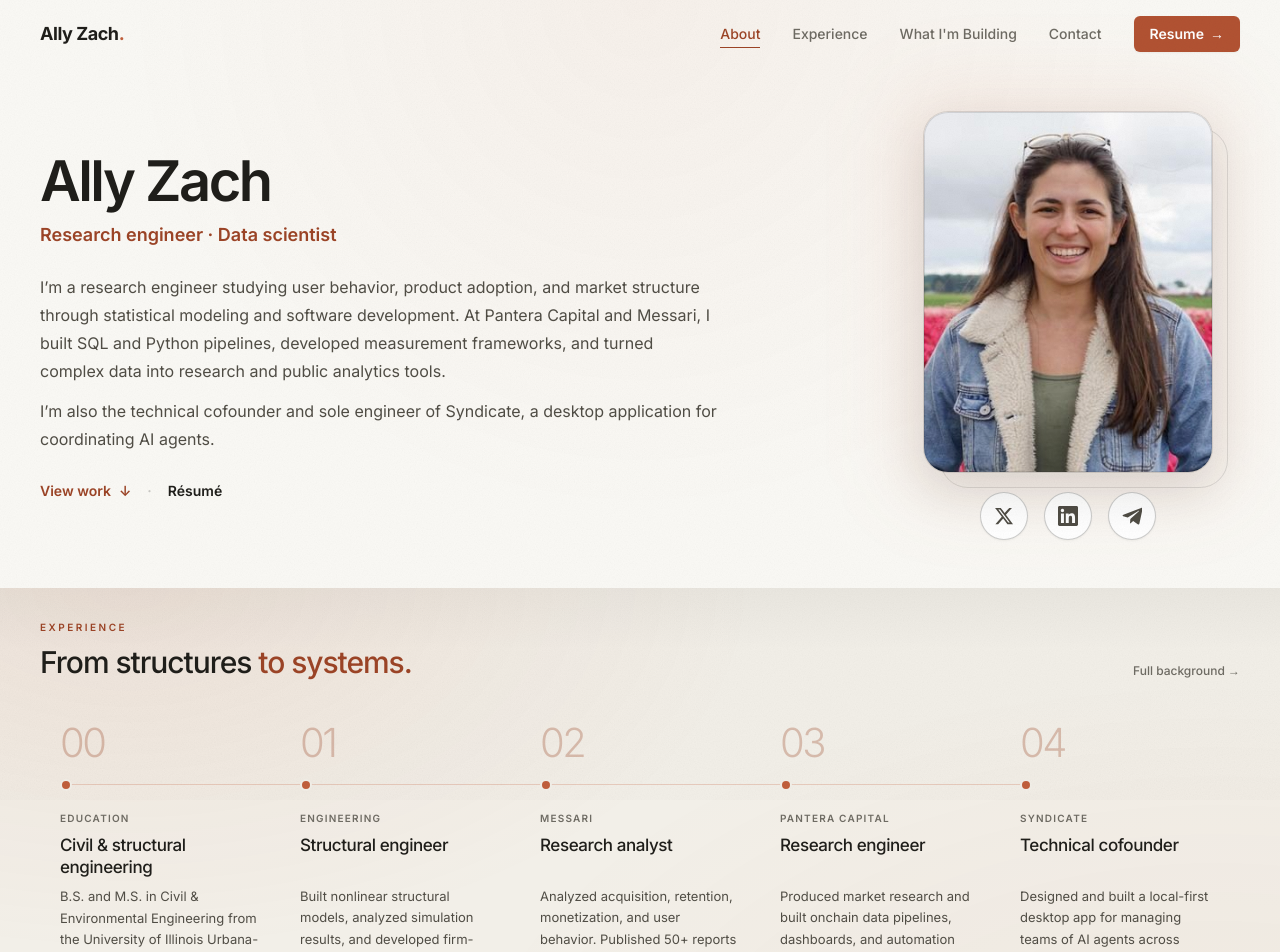
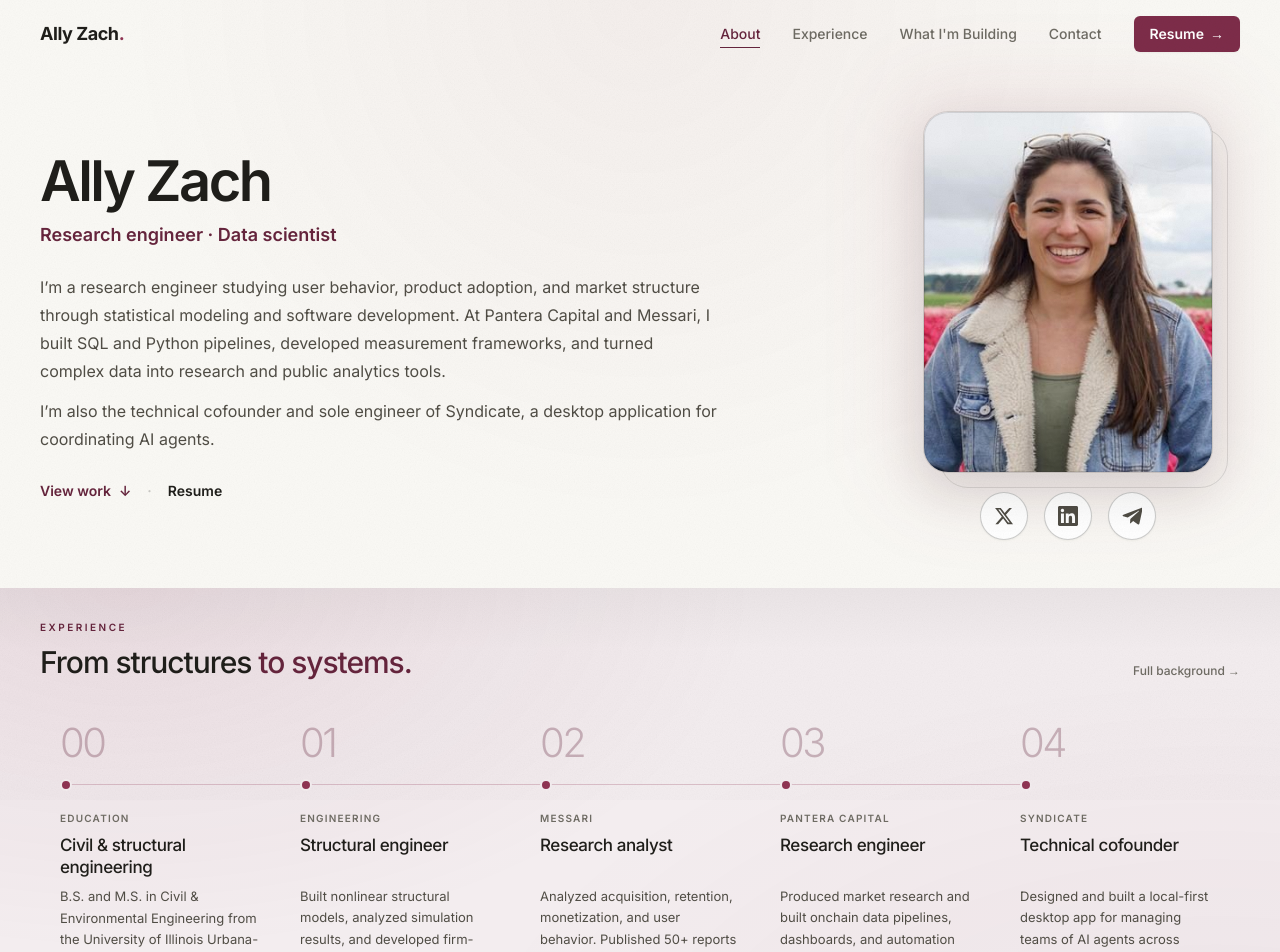
Before and after one commit to allysyndicate/portfolio, a Next.js app: page / in a window 1280 px wide. Shown: the top 952 px of the page. Built offline with nearby package versions, Linux system fonts and the light colour scheme.

Commit message:
Switch to burgundy accents and simplify Resume labels

```diff
--- a/src/app/globals.css
+++ b/src/app/globals.css
@@ -4,14 +4,15 @@
   /* Warm Editorial Light palette (single source of truth). */
   --paper: #FAF9F5;           /* page background - warm ivory */
   --paper-elev: #FFFFFF;      /* cards / elevated surfaces */
-  --paper-tint: #F2EFE8;      /* soft alternate band */
+  --paper-tint: #F3EDEF;      /* soft alternate band */
   --ink: #1F1E1A;             /* headings, strong text */
   --body: #504D45;            /* body text (~7:1 on paper) */
   --muted: #6E6B63;           /* secondary/meta text (~4.9:1 on paper, ≥4.5:1 on tint) */
-  /* Primary action / global accent: terracotta. */
-  --accent: #C15F3C;          /* icons, large text, fills */
-  --accent-strong: #9C4426;   /* small text links, hovers (AA on paper) */
-  --accent-tint: rgba(193, 95, 60, 0.09);
+  /* Burgundy accent palette. */
+  --accent: #8F3453;          /* icons and decorative accents */
+  --accent-strong: #65243C;   /* links and hover states */
+  --accent-button: #7D2C49;   /* solid buttons with white text */
+  --accent-tint: color-mix(in srgb, var(--accent) 9%, transparent);
   --line: rgba(31, 30, 26, 0.12);        /* hairline borders */
   --line-strong: rgba(31, 30, 26, 0.22); /* emphasis borders */
   --shadow-soft: 0 1px 2px rgba(31, 30, 26, 0.05);
@@ -76,20 +77,18 @@ body::after {
   background-size: 160px 160px;
 }
 
-/* Tinted band surface: the alternating --paper-tint sections get soft
-   terracotta blooms in opposite corners plus faint edge shading - warm light
-   on paper, depth without a repeating pattern. */
+/* Soft accent blooms and edge shading on alternating bands. */
 .band-tint {
   background-color: var(--paper-tint);
   background-image:
     radial-gradient(
       900px 520px at 10% 0%,
-      rgba(193, 95, 60, 0.09),
+      var(--accent-tint),
       transparent 70%
     ),
     radial-gradient(
       1100px 620px at 95% 100%,
-      rgba(193, 95, 60, 0.06),
+      color-mix(in srgb, var(--accent) 6%, transparent),
       transparent 70%
     ),
     linear-gradient(
@@ -105,7 +104,7 @@ body::after {
 .glow-bg {
   background: radial-gradient(
     650px at var(--mx, 50%) var(--my, 0%),
-    rgba(193, 95, 60, 0.05),
+    color-mix(in srgb, var(--accent) 5%, transparent),
     transparent 80%
   );
 }
--- a/src/app/opengraph-image.tsx
+++ b/src/app/opengraph-image.tsx
@@ -5,7 +5,7 @@ export const alt =
 export const size = { width: 1200, height: 630 };
 export const contentType = "image/png";
 
-/* Static share card on the site palette (warm ivory + terracotta),
+/* Static share card on the site palette (warm ivory + burgundy),
    generated at build time. */
 export default function Image() {
   return new ImageResponse(
@@ -20,7 +20,7 @@ export default function Image() {
           padding: "80px 96px",
           backgroundColor: "#FAF9F5",
           backgroundImage:
-            "radial-gradient(900px 500px at 85% 0%, rgba(193, 95, 60, 0.12), transparent 70%)",
+            "radial-gradient(900px 500px at 85% 0%, rgba(143, 52, 83, 0.12), transparent 70%)",
           fontFamily: "sans-serif",
         }}
       >
@@ -31,7 +31,7 @@ export default function Image() {
             fontWeight: 700,
             letterSpacing: "0.3em",
             textTransform: "uppercase",
-            color: "#9C4426",
+            color: "#65243C",
           }}
         >
           Research Engineer · Data Scientist
--- a/src/app/resume/page.tsx
+++ b/src/app/resume/page.tsx
@@ -6,8 +6,8 @@ import ResumeViewer from "@/components/ResumeViewer";
 import { resumePdfHref } from "@/components/resume-data";
 
 export const metadata: Metadata = {
-  title: "Résumé · Ally Zach",
-  description: "Ally Zach’s résumé: research engineering, data science, and software development.",
+  title: "Resume · Ally Zach",
+  description: "Ally Zach’s resume: research engineering, data science, and software development.",
   alternates: { canonical: "/resume" },
 };
 
@@ -26,7 +26,7 @@ export default function ResumePage() {
         <div className="mt-6 flex flex-wrap items-end justify-between gap-5">
           <div>
             <h1 className="text-3xl font-semibold tracking-[-0.035em] text-[var(--ink)] sm:text-4xl">
-              Résumé
+              Resume
             </h1>
             <p className="mt-2 text-sm text-[var(--body)]">
               Ally Zach · Research engineer · Data scientist
@@ -35,13 +35,13 @@ export default function ResumePage() {
           <a
             href={resumePdfHref}
             download="Alexandra_Zach_Resume.pdf"
-            className="inline-flex min-h-11 items-center gap-2 rounded-md bg-[#B25232] px-4 py-2.5 text-sm font-semibold text-white shadow-[var(--shadow-soft)] transition-colors hover:bg-[var(--accent-strong)] focus-visible:outline-2 focus-visible:outline-offset-4 focus-visible:outline-[var(--accent)] sm:min-h-0"
+            className="inline-flex min-h-11 items-center gap-2 rounded-md bg-[var(--accent-button)] px-4 py-2.5 text-sm font-semibold text-white shadow-[var(--shadow-soft)] transition-colors hover:bg-[var(--accent-strong)] focus-visible:outline-2 focus-visible:outline-offset-4 focus-visible:outline-[var(--accent)] sm:min-h-0"
           >
             Download PDF <span aria-hidden>↓</span>
           </a>
         </div>
         <section
-          aria-label="Résumé document"
+          aria-label="Resume document"
           className="mt-8 overflow-hidden rounded-2xl border border-[var(--line)] bg-[var(--paper-elev)] shadow-[var(--shadow-card)]"
         >
           <ResumeViewer />
--- a/src/components/Hero.tsx
+++ b/src/components/Hero.tsx
@@ -339,7 +339,7 @@ export default function Hero() {
               href={resumeHref}
               className="inline-flex min-h-11 items-center rounded-sm text-[var(--ink)] hover:text-[var(--accent-strong)] hover:underline hover:underline-offset-4 focus-visible:outline-2 focus-visible:outline-offset-4 focus-visible:outline-[var(--accent)] sm:min-h-0"
             >
-              Résumé
+              Resume
             </a>
           </Reveal>
         </div>
--- a/src/components/NavBar.tsx
+++ b/src/components/NavBar.tsx
@@ -108,7 +108,7 @@ export default function NavBar({ isResumePage = false }: { isResumePage?: boolea
           <Link
             href={resumeHref}
             aria-current={isResumePage ? "page" : undefined}
-            className="group inline-flex items-center gap-1.5 rounded-md bg-[#B25232] px-4 py-2 text-sm font-semibold text-white shadow-[var(--shadow-soft)] transition-colors duration-150 ease-[var(--ease-out)] hover:bg-[var(--accent-strong)]"
+            className="group inline-flex items-center gap-1.5 rounded-md bg-[var(--accent-button)] px-4 py-2 text-sm font-semibold text-white shadow-[var(--shadow-soft)] transition-colors duration-150 ease-[var(--ease-out)] hover:bg-[var(--accent-strong)]"
           >
             Resume
             <span
@@ -125,7 +125,7 @@ export default function NavBar({ isResumePage = false }: { isResumePage?: boolea
             href={resumeHref}
             onClick={() => setMenuOpen(false)}
             aria-current={isResumePage ? "page" : undefined}
-            className="group inline-flex min-h-11 items-center gap-1.5 rounded-md bg-[#B25232] px-4 py-2 text-sm font-semibold text-white shadow-[var(--shadow-soft)] transition-colors duration-150 ease-[var(--ease-out)] hover:bg-[var(--accent-strong)]"
+            className="group inline-flex min-h-11 items-center gap-1.5 rounded-md bg-[var(--accent-button)] px-4 py-2 text-sm font-semibold text-white shadow-[var(--shadow-soft)] transition-colors duration-150 ease-[var(--ease-out)] hover:bg-[var(--accent-strong)]"
           >
             Resume
             <span
--- a/src/components/ResumeViewer.module.css
+++ b/src/components/ResumeViewer.module.css
@@ -45,5 +45,5 @@
 
 .textLayer ::selection {
   color: transparent;
-  background: rgba(193, 95, 60, 0.25);
+  background: color-mix(in srgb, var(--accent) 25%, transparent);
 }
--- a/src/components/ResumeViewer.tsx
+++ b/src/components/ResumeViewer.tsx
@@ -78,7 +78,7 @@ export default function ResumeViewer() {
         const sheet = owner.createElement("div");
         sheet.className = styles.page;
         sheet.setAttribute("role", "group");
-        sheet.setAttribute("aria-label", `Résumé page ${number} of ${pdf.numPages}`);
+        sheet.setAttribute("aria-label", `Resume page ${number} of ${pdf.numPages}`);
         sheet.style.width = `${viewport.width}px`;
         sheet.style.height = `${viewport.height}px`;
         sheet.style.setProperty("--total-scale-factor", `${viewport.scale * viewport.userUnit}`);
@@ -146,8 +146,8 @@ export default function ResumeViewer() {
         </p>
       )}
       <div ref={viewportRef} aria-busy={rendering && !error} className="min-w-0 overflow-x-auto bg-[var(--paper-tint)]/40 p-2 sm:p-5">
-        {!document && !error && <p role="status" className="py-20 text-center text-sm text-[var(--muted)]">Loading résumé…</p>}
-        {document && rendering && !error && <span role="status" className="sr-only">Rendering résumé…</span>}
+        {!document && !error && <p role="status" className="py-20 text-center text-sm text-[var(--muted)]">Loading resume…</p>}
+        {document && rendering && !error && <span role="status" className="sr-only">Rendering resume…</span>}
         <div ref={pagesRef} className="min-w-full space-y-5" />
       </div>
     </>
--- a/src/components/Sections.tsx
+++ b/src/components/Sections.tsx
@@ -367,9 +367,7 @@ export function SideProjects() {
                   href="https://usesyndicate.org"
                   target="_blank"
                   rel="noopener noreferrer"
-                  /* #B25232 = terracotta midpoint between --accent and --accent-strong;
-                     white text passes 4.5:1 at rest (plain --accent falls just short). */
-                  className="group inline-flex min-h-11 shrink-0 items-center justify-center rounded-md bg-[#B25232] px-5 py-2.5 text-sm font-semibold text-white shadow-[var(--shadow-soft)] transition-colors duration-150 ease-[var(--ease-out)] hover:bg-[var(--accent-strong)] sm:min-h-0"
+                  className="group inline-flex min-h-11 shrink-0 items-center justify-center rounded-md bg-[var(--accent-button)] px-5 py-2.5 text-sm font-semibold text-white shadow-[var(--shadow-soft)] transition-colors duration-150 ease-[var(--ease-out)] hover:bg-[var(--accent-strong)] sm:min-h-0"
                 >
                   Visit usesyndicate.org
                   <span className="ml-1 transition-transform duration-200 ease-[var(--ease-out)] group-hover:translate-x-1">
```
